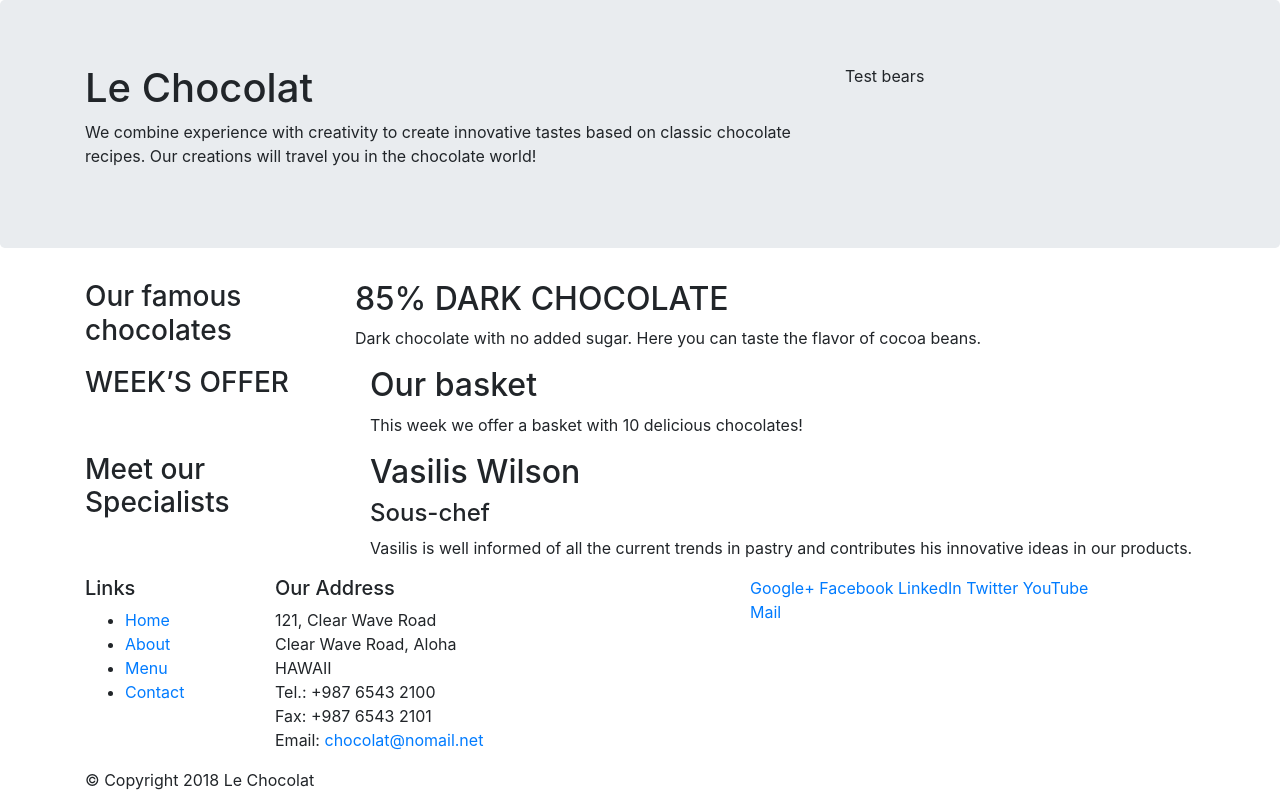
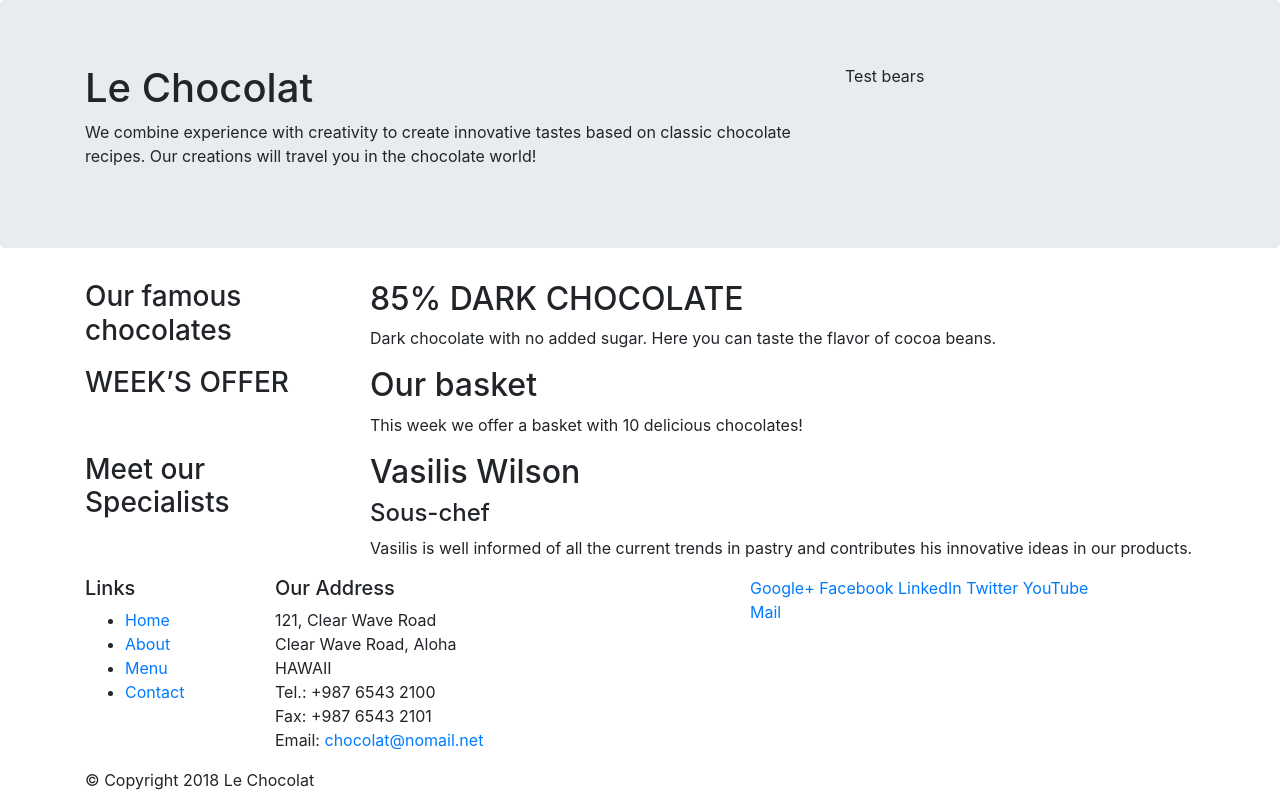
Before and after one commit to CeSeWo-LT/leChocolat, a website: page index.html in a window 1280 px wide. Drawn offline with nearby package versions, Linux system fonts and the light colour scheme.

Commit message:
Bootstrap Grid Part 1

```diff
--- a/index.html
+++ b/index.html
@@ -31,7 +31,7 @@
             <div class="col-sm-4 col-md-3">
                 <h3>Our famous chocolates</h3>
             </div>
-            <div>
+            <div class="col-sm col-md">
                 <h2>85% DARK CHOCOLATE</h2>
                 <p>Dark chocolate with no added sugar. Here you can taste the flavor of cocoa beans.</p>
             </div>
```
